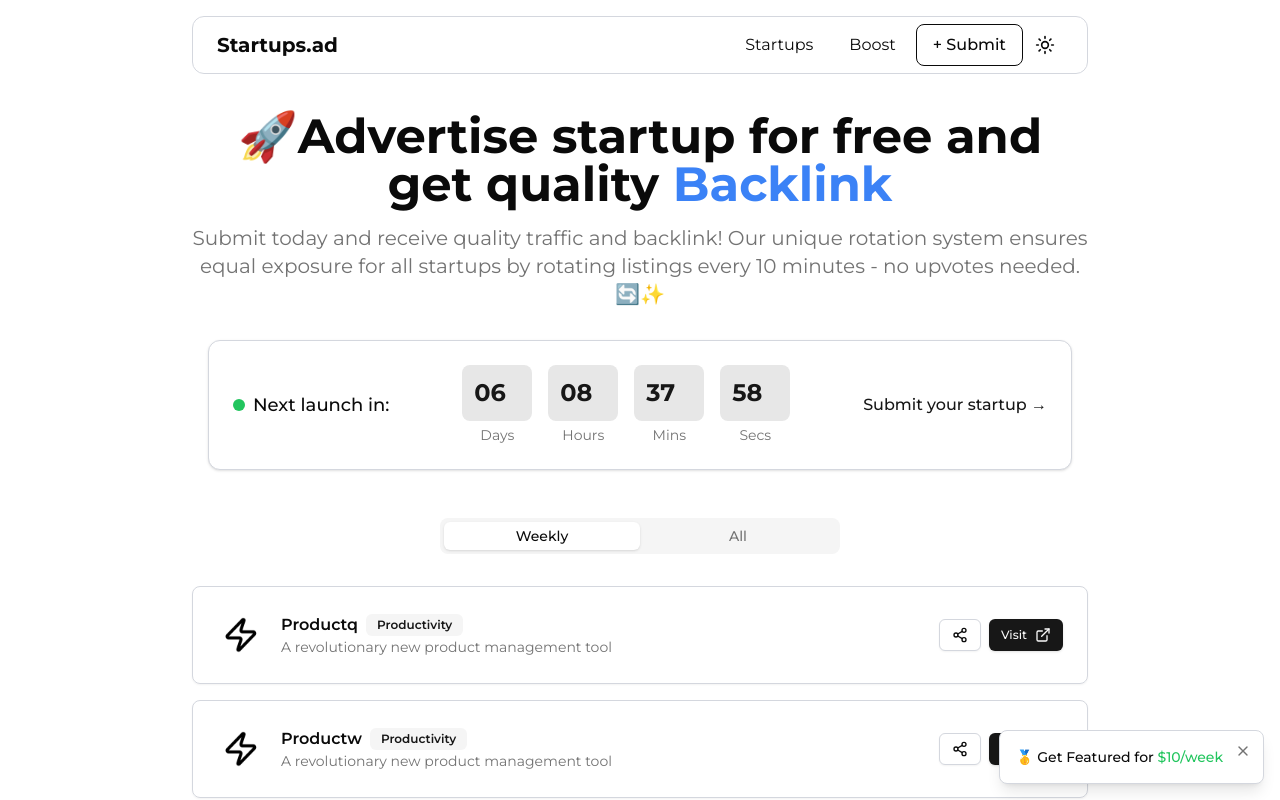
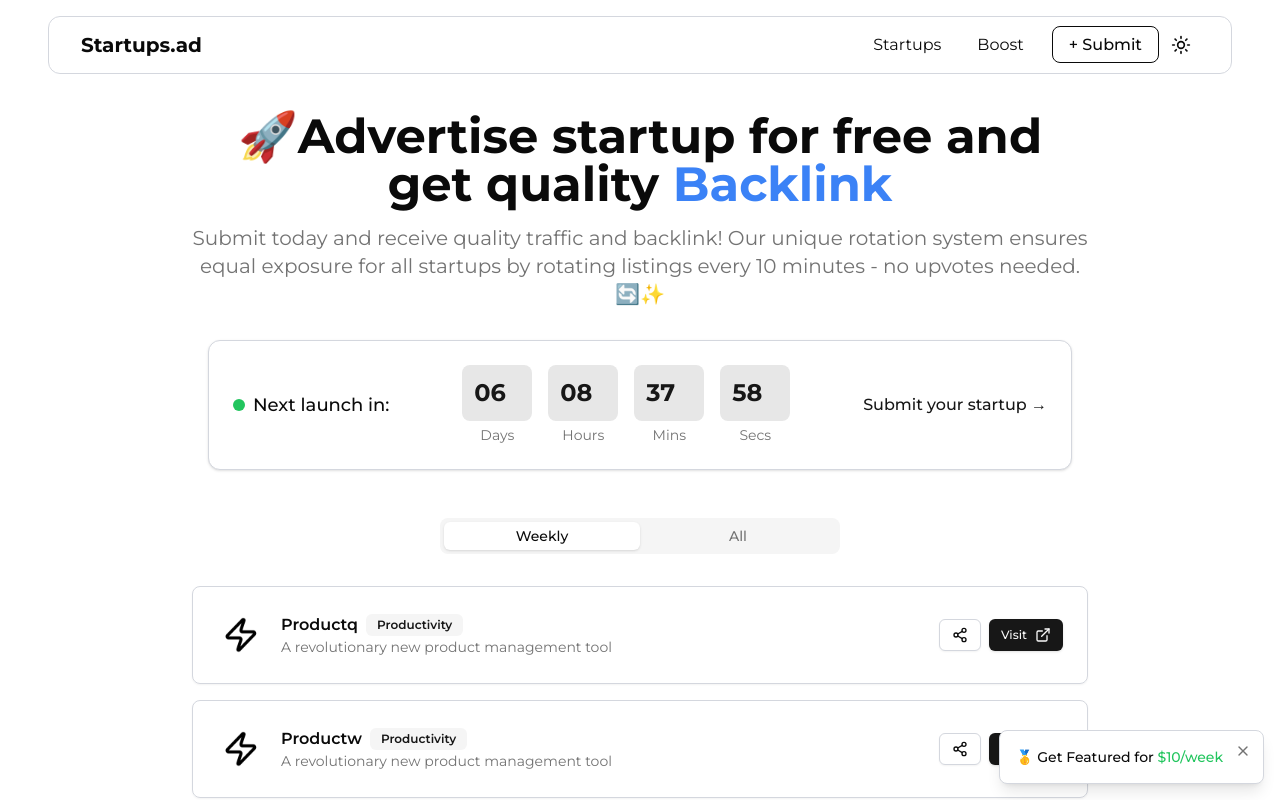
Before and after one commit to vedantt77/new2, a React (Vite) app: page / in a window 1280 px wide. Shown: the top 800 px of the page. Built offline with nearby package versions, Linux system fonts and the light colour scheme.

Commit message:
Update Navbar.tsx

```diff
--- a/src/components/Navbar.tsx
+++ b/src/components/Navbar.tsx
@@ -25,42 +25,67 @@ export function Navbar() {
     }
   };
 
-  const buttonVariants = {
-    closed: {
-      rotate: 0,
-    },
-    open: {
-      rotate: 90,
+  const linkVariants = {
+    initial: { opacity: 0, x: -20 },
+    animate: (custom: number) => ({
+      opacity: 1,
+      x: 0,
+      transition: {
+        delay: custom * 0.1,
+        duration: 0.3
       }
+    }),
+    exit: { opacity: 0, x: -20 }
   };
 
   return (
-    <div className="w-full flex justify-center pt-4 px-4 fixed top-0 z-50">
-      <nav className="w-full max-w-4xl bg-background/80 backdrop-blur-md border rounded-xl">
-        <div className="container mx-auto px-6">
+    <motion.div
+      className="w-full flex justify-center pt-4 fixed top-0 z-50 px-4 md:px-8 lg:px-12"
+      initial={{ y: -100 }}
+      animate={{ y: 0 }}
+      transition={{ type: "spring", stiffness: 300, damping: 30 }}
+    >
+      <nav className="w-full bg-background/80 backdrop-blur-md border rounded-xl">
+        <div className="container mx-auto px-4 md:px-6 lg:px-8">
           <div className="flex items-center justify-between h-14">
+            <motion.div
+              whileHover={{ scale: 1.05 }}
+              whileTap={{ scale: 0.95 }}
+            >
               <Link to="/" className="flex items-center space-x-2">
                 <span className="text-xl font-bold text-foreground">Startups.ad</span>
               </Link>
+            </motion.div>
             <div className="hidden md:flex items-center space-x-1">
+              {['Startups', 'Boost'].map((item, index) => (
+                <motion.div
+                  key={item}
+                  custom={index}
+                  variants={linkVariants}
+                  initial="initial"
+                  animate="animate"
+                  whileHover={{ scale: 1.05 }}
+                  whileTap={{ scale: 0.95 }}
+                >
                   <Link
-                to="/startups"
+                    to={`/${item.toLowerCase()}`}
                     className="px-4 py-2 text-foreground rounded-lg transition-colors duration-200 hover:bg-accent/80"
                   >
-                Startups
+                    {item}
                   </Link>
-              <Link
-                to="/boost"
-                className="px-4 py-2 text-foreground rounded-lg transition-colors duration-200 hover:bg-accent/80"
+                </motion.div>
+              ))}
+              <motion.div
+                whileHover={{ scale: 1.05 }}
+                whileTap={{ scale: 0.95 }}
               >
-                Boost
-              </Link>
                 <Link
                   to="https://tally.so/r/mV92zJ"
                   className="ml-2 px-4 py-2 text-foreground font-medium rounded-lg border border-foreground transition-colors duration-200 hover:bg-accent/80"
                 >
                   + Submit
                 </Link>
+              </motion.div>
               <ThemeToggle />
             </div>
             <div className="md:hidden flex items-center gap-2">
@@ -69,9 +94,7 @@ export function Navbar() {
                 className="flex items-center text-foreground focus:outline-none"
                 aria-label="Toggle navigation menu"
                 onClick={() => setMobileMenuOpen(!isMobileMenuOpen)}
-                animate={isMobileMenuOpen ? "open" : "closed"}
-                variants={buttonVariants}
-                transition={{ duration: 0.3 }}
+                whileTap={{ scale: 0.9 }}
               >
                 ☰
               </motion.button>
@@ -87,33 +110,33 @@ export function Navbar() {
                 variants={menuVariants}
               >
                 <div className="py-2 space-y-1">
+                  {['Startups', 'Boost', '+ Submit'].map((item, index) => (
+                    <motion.div
+                      key={item}
+                      variants={linkVariants}
+                      custom={index}
+                      initial="initial"
+                      animate="animate"
+                      exit="exit"
+                      whileTap={{ scale: 0.95 }}
+                    >
                       <Link
-                    to="/startups"
-                    className="block px-4 py-2 text-foreground rounded-lg transition-colors duration-200 hover:bg-accent/80"
+                        to={item === '+ Submit' ? "https://tally.so/r/mV92zJ" : `/${item.toLowerCase()}`}
+                        className={`block px-4 py-2 text-foreground rounded-lg transition-colors duration-200 hover:bg-accent/80 ${
+                          item === '+ Submit' ? 'border border-foreground mt-2' : ''
+                        }`}
                         onClick={() => setMobileMenuOpen(false)}
                       >
-                    Startups
+                        {item}
                       </Link>
-                  <Link
-                    to="/boost"
-                    className="block px-4 py-2 text-foreground rounded-lg transition-colors duration-200 hover:bg-accent/80"
-                    onClick={() => setMobileMenuOpen(false)}
-                  >
-                    Boost
-                  </Link>
-                  <Link
-                    to="https://tally.so/r/mV92zJ"
-                    className="block px-4 py-2 text-foreground font-medium rounded-lg border border-foreground transition-colors duration-200 hover:bg-accent/80"
-                    onClick={() => setMobileMenuOpen(false)}
-                  >
-                    + Submit
-                  </Link>
+                    </motion.div>
+                  ))}
                 </div>
               </motion.div>
             )}
           </AnimatePresence>
         </div>
       </nav>
-    </div>
+    </motion.div>
   );
 }
```
Lines whose indentation alone changed are shown as unchanged.
